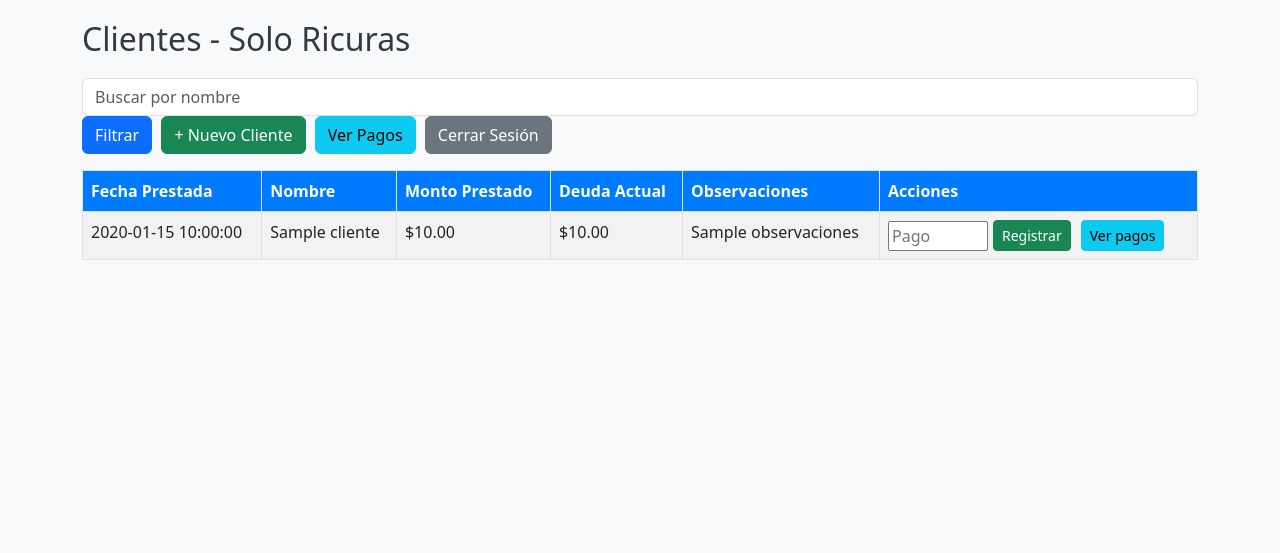
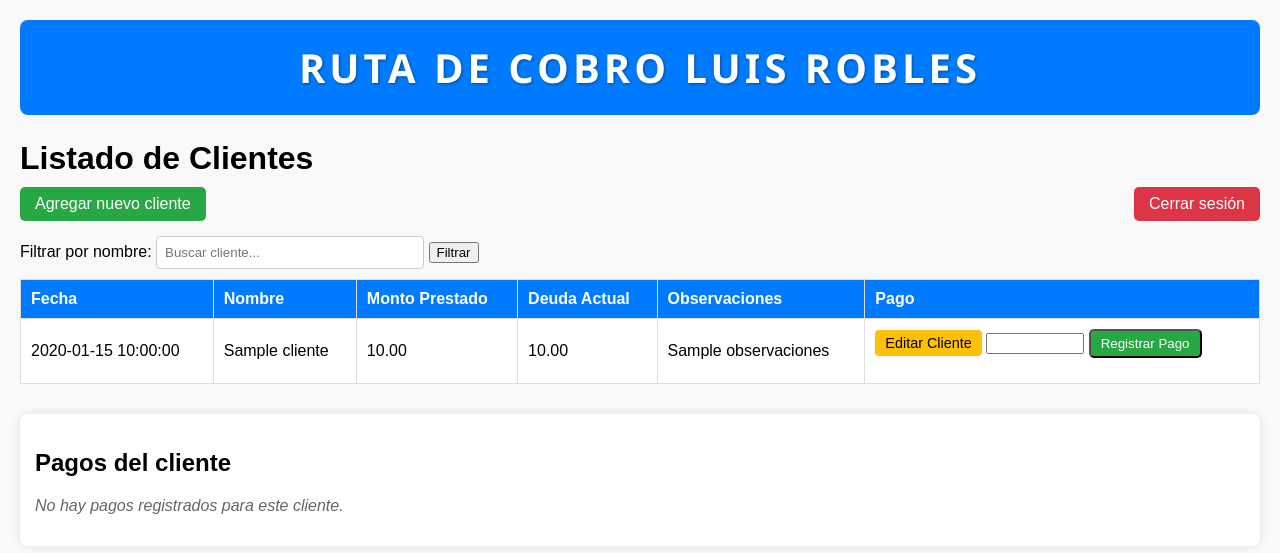
Before and after one commit to luisrobles062/ruta-cobros-app, a Flask app: page /inicio in a window 1280 px wide. Shown: the top 553 px of the page. Run offline with Flask 3, Linux system fonts and the light colour scheme; a user stored in the database is signed in; tables that the repository leaves empty hold one stand-in row (values such as "Sample post"); a database or web service that is not in the repository returns one stand-in record (values such as "Sample title"); some libraries are stand-ins or nearby versions.

Commit message:
Update inicio.html

```diff
--- a/templates/inicio.html
+++ b/templates/inicio.html
@@ -1,44 +1,142 @@
 <!DOCTYPE html>
 <html lang="es">
 <head>
-    <meta charset="UTF-8">
-    <title>Clientes - Solo Ricuras</title>
-    <link href="https://cdn.jsdelivr.net/npm/bootstrap@5.3.0/dist/css/bootstrap.min.css" rel="stylesheet">
+    <meta charset="UTF-8" />
+    <title>Listado de Clientes</title>
     <style>
-        body { background-color: #f8f9fa; padding: 20px; }
-        h2 { color: #343a40; margin-bottom: 20px; }
-        .form-inline input { margin-right: 10px; }
-        .btn-primary, .btn-success, .btn-info { margin-right: 5px; }
-        .table th { background-color: #007bff; color: white; }
-        .table-striped tbody tr:nth-of-type(odd) { background-color: #e9f5ff; }
-        .form-pago { display: flex; flex-direction: row; align-items: center; gap: 5px; flex-wrap: wrap; }
-        .form-pago input[type="number"] { max-width: 100px; }
-        .form-pago button { white-space: nowrap; }
+        body {
+            font-family: Arial, sans-serif;
+            margin: 20px;
+            background-color: #f9f9f9;
+        }
+        h1 {
+            margin-bottom: 10px;
+        }
+        input[type="text"] {
+            padding: 8px;
+            width: 250px;
+            margin-bottom: 10px;
+            border-radius: 4px;
+            border: 1px solid #ccc;
+        }
+        table {
+            border-collapse: collapse;
+            width: 100%;
+            background: white;
+        }
+        th, td {
+            padding: 10px;
+            border: 1px solid #ddd;
+            text-align: left;
+        }
+        th {
+            background-color: #007bff;
+            color: white;
+        }
+        .btn {
+            background-color: #28a745;
+            color: white;
+            padding: 8px 15px;
+            text-decoration: none;
+            border-radius: 5px;
+            margin-bottom: 15px;
+            display: inline-block;
+        }
+        .btn:hover {
+            background-color: #218838;
+        }
+        .btn-edit {
+            background-color: #ffc107;
+            color: black;
+            margin-bottom: 5px;
+            display: inline-block;
+            padding: 5px 10px;
+            border-radius: 4px;
+            text-decoration: none;
+            font-size: 0.9em;
+        }
+        .btn-edit:hover {
+            background-color: #e0a800;
+        }
+        .btn-delete {
+            background-color: #dc3545;
+            color: white;
+            margin-left: 5px;
+            padding: 5px 10px;
+            border: none;
+            border-radius: 4px;
+            cursor: pointer;
+            font-size: 0.9em;
+        }
+        .btn-delete:hover {
+            background-color: #c82333;
+        }
+        .logout {
+            float: right;
+            background-color: #dc3545;
+            padding: 8px 15px;
+            border-radius: 5px;
+            color: white;
+            text-decoration: none;
+        }
+        .logout:hover {
+            background-color: #c82333;
+        }
+        .pagos-container {
+            margin-top: 30px;
+            background: white;
+            padding: 15px;
+            border-radius: 8px;
+            box-shadow: 0 0 10px rgba(0,0,0,0.1);
+        }
+        .no-data {
+            font-style: italic;
+            color: #666;
+        }
+        form.inline {
+            display: inline;
+        }
+        /* Logo text style */
+        .logo-text {
+            text-align: center;
+            margin-bottom: 25px;
+            padding: 20px 0;
+            background-color: #007bff;
+            color: white;
+            font-family: 'Segoe UI', Tahoma, Geneva, Verdana, sans-serif;
+            font-weight: 700;
+            font-size: 2.5rem;
+            letter-spacing: 4px;
+            text-shadow: 1px 1px 3px rgba(0,0,0,0.4);
+            border-radius: 8px;
+        }
     </style>
 </head>
 <body>
-    <div class="container">
-        <h2>Clientes - Solo Ricuras</h2>
+    <div class="logo-text">
+        RUTA DE COBRO LUIS ROBLES
+    </div>
 
-        <form method="get" action="/inicio" class="mb-3 form-inline">
-            <input type="text" name="filtro" class="form-control" placeholder="Buscar por nombre" value="{{ request.args.get('filtro', '') }}">
-            <button type="submit" class="btn btn-primary">Filtrar</button>
-            <a href="/nuevo" class="btn btn-success">+ Nuevo Cliente</a>
-            <a href="/pagos" class="btn btn-info">Ver Pagos</a>
-            <a href="/logout" class="btn btn-secondary">Cerrar Sesión</a>
+    <h1>Listado de Clientes</h1>
+    <a href="/nuevo" class="btn">Agregar nuevo cliente</a>
+    <a href="/logout" class="logout">Cerrar sesión</a>
+
+    <form method="GET" action="/inicio">
+        <label for="filtro">Filtrar por nombre:</label>
+        <input type="text" id="filtro" name="filtro" placeholder="Buscar cliente..." value="{{ filtro }}">
+        <input type="submit" value="Filtrar">
     </form>
 
     {% if clientes %}
-        <div class="table-responsive">
-            <table class="table table-bordered table-striped">
+    <table>
         <thead>
             <tr>
-                        <th>Fecha Prestada</th>
+                <th>Fecha</th>
                 <th>Nombre</th>
                 <th>Monto Prestado</th>
                 <th>Deuda Actual</th>
                 <th>Observaciones</th>
-                        <th>Acciones</th>
+                <th>Pago</th>
             </tr>
         </thead>
         <tbody>
@@ -46,24 +144,56 @@
             <tr>
                 <td>{{ cliente.fecha }}</td>
                 <td>{{ cliente.nombre }}</td>
-                        <td>${{ '%.2f' | format(cliente.monto) }}</td>
-                        <td>${{ '%.2f' | format(cliente.deuda) }}</td>
+                <td>{{ "{:,.2f}".format(cliente.monto) | replace(',', '.') }}</td>
+                <td>{{ "{:,.2f}".format(cliente.deuda) | replace(',', '.') }}</td>
                 <td>{{ cliente.observaciones }}</td>
                 <td>
-                            <form action="/registrar_pago" method="POST" class="form-pago">
+                    <a href="/editar_cliente/{{ cliente.id }}" class="btn-edit">Editar Cliente</a>
+                    <form method="POST" action="/registrar_pago" style="display:inline-block;">
                         <input type="hidden" name="cliente_id" value="{{ cliente.id }}">
-                                <input type="number" name="monto" step="0.01" placeholder="Pago" required>
-                                <button type="submit" class="btn btn-success btn-sm">Registrar</button>
-                                <a href="/pagos_cliente/{{ cliente.id }}" class="btn btn-info btn-sm">Ver pagos</a>
+                        <input type="number" name="monto" min="1" step="0.01" required style="width: 90px;">
+                        <input type="submit" value="Registrar Pago" class="btn btn-success" style="padding: 5px 10px;">
                     </form>
                 </td>
             </tr>
         {% endfor %}
         </tbody>
     </table>
-        </div>
     {% else %}
-            <div class="alert alert-warning">No hay clientes registrados.</div>
+        <p class="no-data">No hay clientes registrados.</p>
+    {% endif %}
+
+    <div class="pagos-container">
+        <h2>Pagos del cliente</h2>
+        {% if pagos %}
+            <table>
+                <thead>
+                    <tr>
+                        <th>Fecha</th>
+                        <th>Monto</th>
+                        <th>Comentario</th>
+                        <th>Acciones</th>
+                    </tr>
+                </thead>
+                <tbody>
+                {% for pago in pagos %}
+                    <tr>
+                        <td>{{ pago.fecha_pago }}</td>
+                        <td>{{ "{:,.2f}".format(pago.pago) | replace(',', '.') }}</td>
+                        <td>{{ pago.comentario if pago.comentario else '' }}</td>
+                        <td>
+                            <a href="/editar_pago/{{ pago.id }}" class="btn-edit">Editar</a>
+                            <form method="POST" action="/eliminar_pago" class="inline" onsubmit="return confirm('¿Seguro quieres eliminar este pago?');" style="display:inline;">
+                                <input type="hidden" name="pago_id" value="{{ pago.id }}">
+                                <button type="submit" class="btn-delete">Eliminar</button>
+                            </form>
+                        </td>
+                    </tr>
+                {% endfor %}
+                </tbody>
+            </table>
+        {% else %}
+            <p class="no-data">No hay pagos registrados para este cliente.</p>
         {% endif %}
     </div>
 </body>
```
Lines whose indentation alone changed are shown as unchanged.
